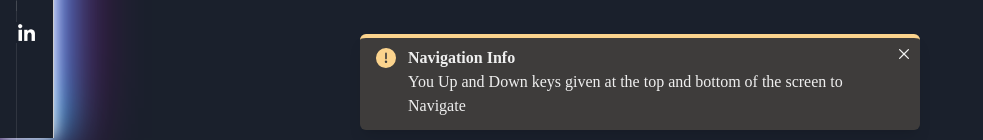
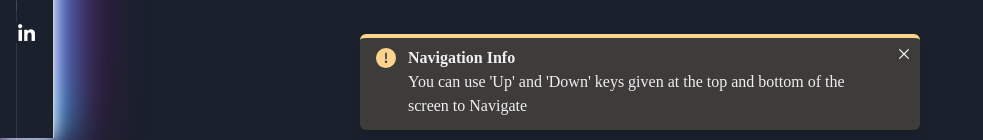
Before and after one commit to GaurAkshat1008/portfolio, a Next.js app: page / in a window 1280 px wide. Shown: the part 662-802 px from the top of the page, without its empty margins (0-983 px from the left). Built offline with nearby package versions, Linux system fonts and the light colour scheme.

Commit message:
finishing touches

```diff
--- a/src/components/Hero.tsx
+++ b/src/components/Hero.tsx
@@ -40,7 +40,7 @@ export const Hero = () => {
   function addToast() {
     toastIdRef.current = toast({
       title: "Navigation Info",
-      description: "You Up and Down keys given at the top and bottom of the screen to Navigate",
+      description: "You can use 'Up' and 'Down' keys given at the top and bottom of the screen to Navigate",
       status: "warning",
       duration: 6000,
       isClosable: true,
```
